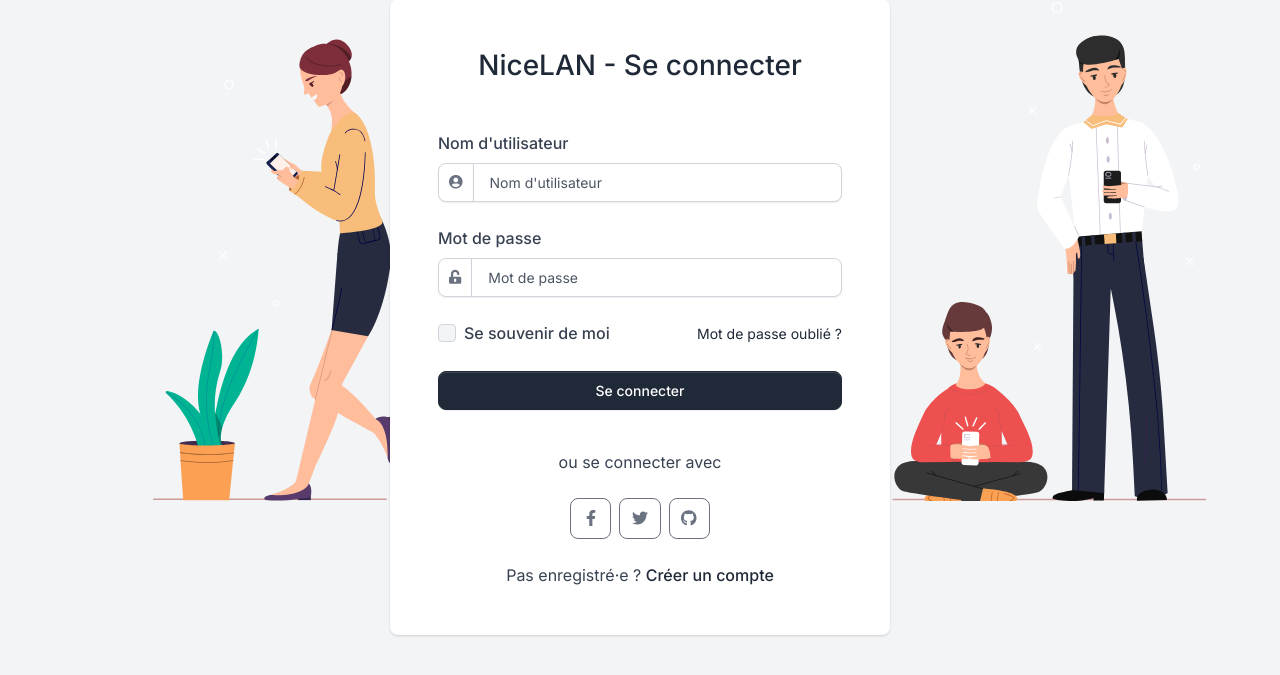
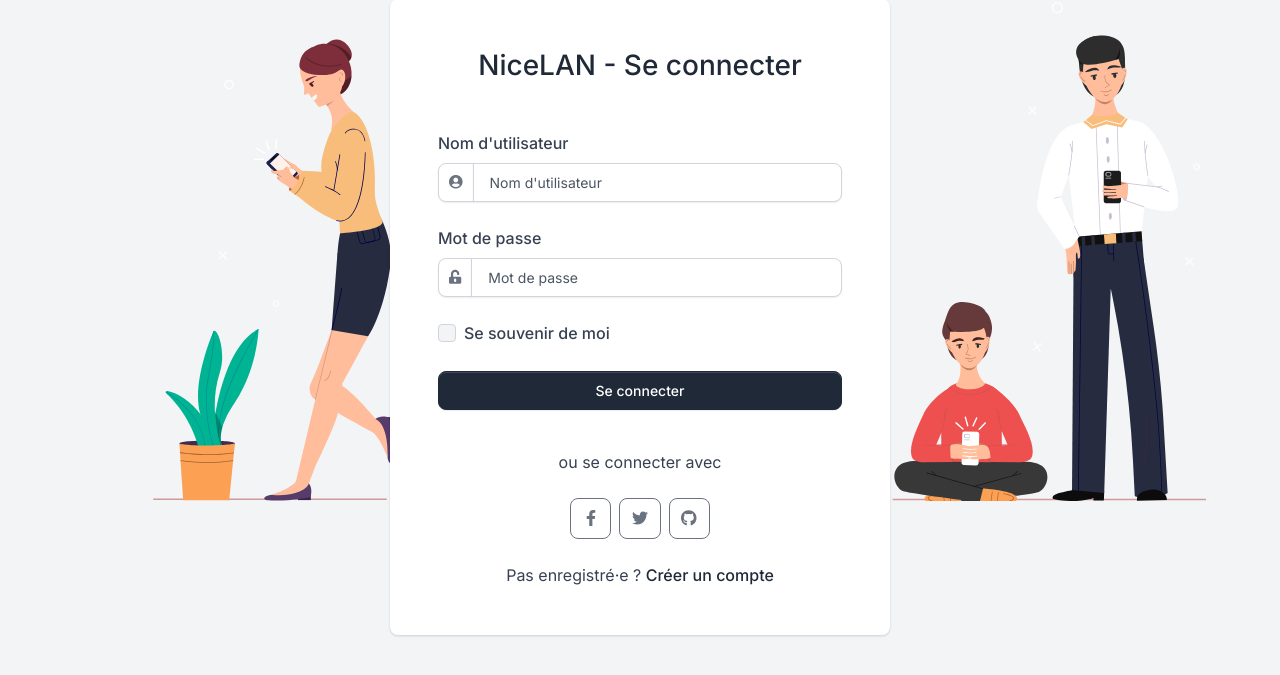
Before and after one commit to CLICGameStarProjects/NiceLAN, a Django app: page /login/ in a window 1280 px wide. Shown: the part 104-779 px from the top of the page. Run offline with Django 4.2, Linux system fonts and the light colour scheme; some libraries are stand-ins or nearby versions.

Commit message:
Small fix

```diff
--- a/server/nicelan/templates/login/login.html
+++ b/server/nicelan/templates/login/login.html
@@ -61,7 +61,6 @@
                                               Se souvenir de moi
                                             </label>
                                         </div>
-                                        <div><a href="/page-forgot-password.html" class="small text-right">Mot de passe oublié ?</a></div>
                                     </div>
                                 </div>
                                 <div class="d-grid">
```
